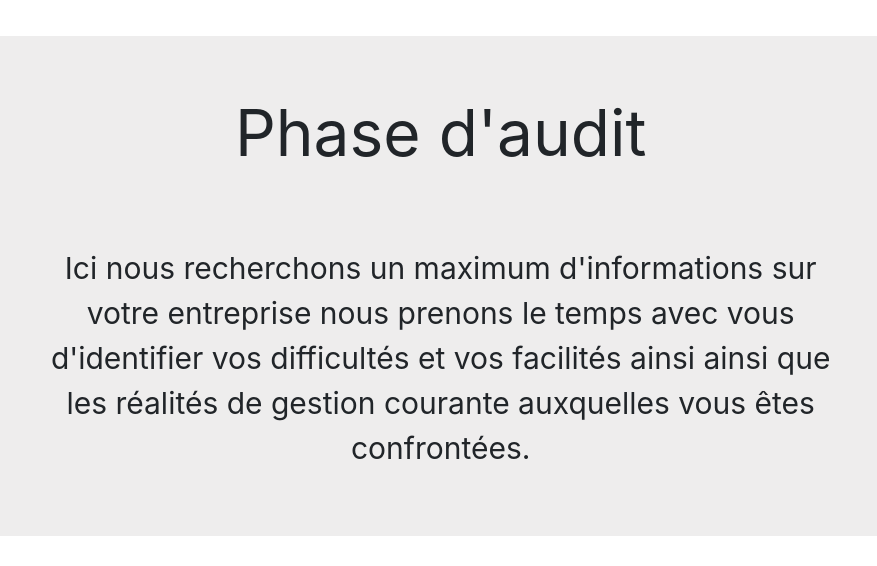
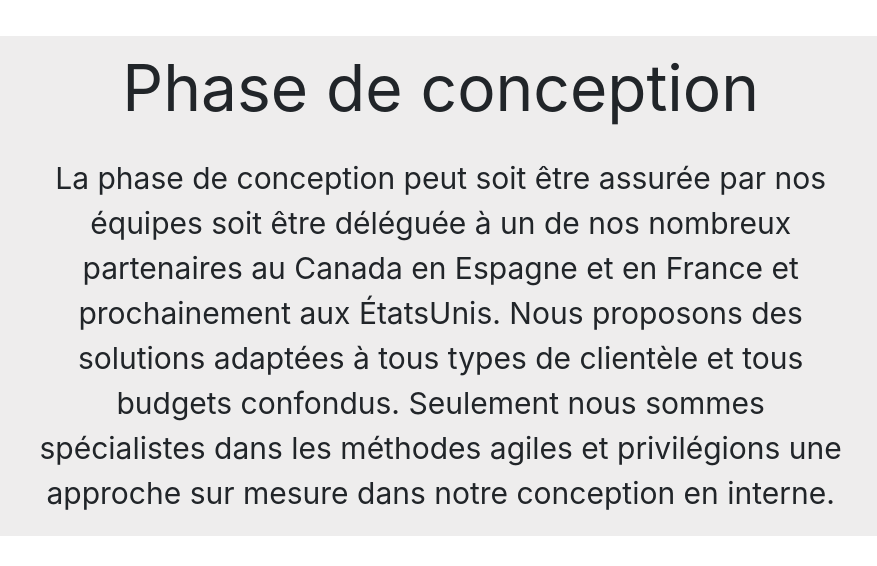
Before and after one commit to ZeraTonLaveur/CampusWorkshop2022-Team01, a plain HTML site: page services.html in a window 1280 px wide. Shown: the part 2024-2590 px from the top of the page, 0-877 px from the left. Drawn offline with nearby package versions, Linux system fonts and the light colour scheme.

Commit message:
Update services.html

```diff
--- a/services.html
+++ b/services.html
@@ -87,8 +87,8 @@
 
             <div class="Phase1">
                 <div class="Phase-text">
-                    <p class="text-size1">Phase d'audit</p>
-                    <p class="text-size2">Ici nous recherchons un maximum d'informations sur votre entreprise nous prenons le temps avec vous d'identifier vos difficultés et vos facilités ainsi ainsi que les réalités de gestion courante auxquelles vous êtes confrontées. </p>
+                    <p class="text-size1">Phase de conception</p>
+                    <p class="text-size2">La phase de conception peut soit être assurée par nos équipes soit être déléguée à un de nos nombreux partenaires au Canada en Espagne et en France et prochainement aux ÉtatsUnis. Nous proposons des solutions adaptées à tous types de clientèle et tous budgets confondus. Seulement nous sommes spécialistes dans les méthodes agiles et privilégions une approche sur mesure dans notre conception en interne. </p>
                 </div>
                 <div class="Phase-img">
                     <img src= "images/logo_accueil.jpg" alt="">
```
